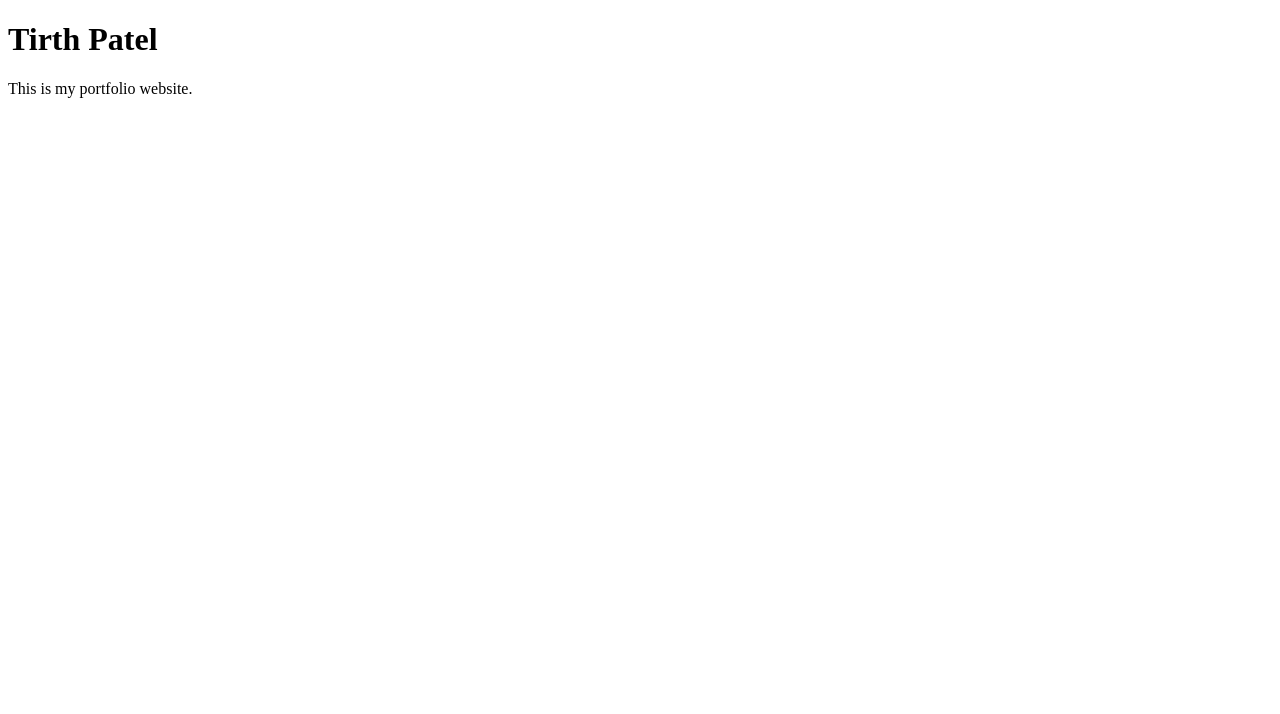
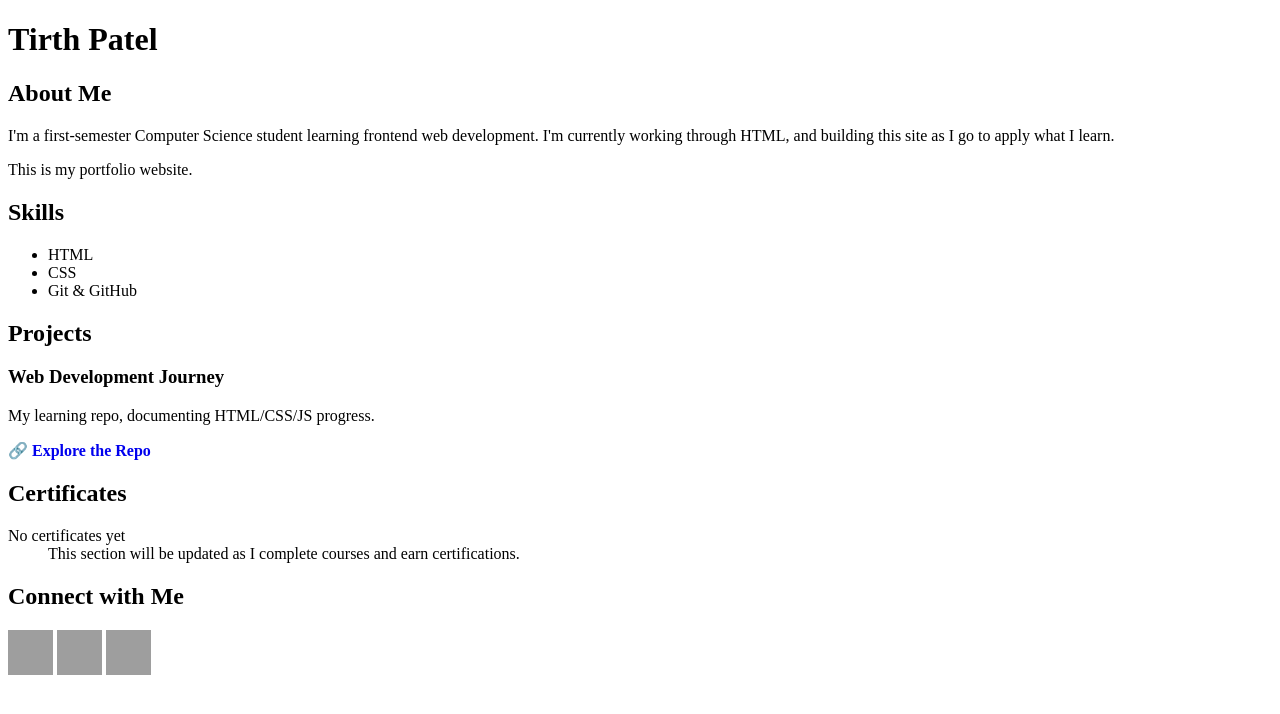
Before and after one commit to tirth-1110/tirth-1110.github.io, a plain HTML site: page index.html in a window 1280 px wide. Drawn offline with Linux system fonts and the light colour scheme; grey boxes are pictures that could not be loaded.

Commit message:
updated index.html

```diff
--- a/index.html
+++ b/index.html
@@ -1,12 +1,46 @@
 <!DOCTYPE html>
 <html lang="en">
+
 <head>
     <meta charset="UTF-8">
     <meta name="viewport" content="width=device-width, initial-scale=1.0">
     <title>Tirth Patel</title>
 </head>
+
 <body>
     <h1>Tirth Patel</h1>
+    <h2>About Me</h2>
+    <p>I'm a first-semester Computer Science student learning frontend web development. I'm currently working through
+        HTML, and building this site as I go to apply what I learn.</p>
     <p>This is my portfolio website.</p>
+    <h2>Skills</h2>
+    <ul type="disc">
+        <li>HTML</li>
+        <li>CSS</li>
+        <li>Git & GitHub</li>
+    </ul>
+    <h2>Projects</h2>
+    <h3>Web Development Journey</h3>
+    <p>My learning repo, documenting HTML/CSS/JS progress.</p>
+    <a href="https://github.com/tirth-1110/web_development_journey_tirth-1110" target="_blank"
+        rel="noopener noreferrer" style="text-decoration: none;"><b>🔗 Explore the Repo</b></a>
+    <h2>Certificates</h2>
+    <dl>
+        <dt>No certificates yet</dt>
+        <dd>This section will be updated as I complete courses and earn certifications.</dd>
+    </dl>
+    <h2>Connect with Me</h2>
+    <p>
+        <a href="https://www.linkedin.com/in/tirth-patel-251836428/" target="_blank" rel="noopener noreferrer" style="text-decoration: none;">
+            <img src="https://upload.wikimedia.org/wikipedia/commons/8/81/LinkedIn_icon.svg" alt="LinkedIn" width="45" height="45">
+        </a>
+        <a href="https://www.instagram.com/tirth_422/" target="_blank" rel="noopener noreferrer" style="text-decoration: none;">
+            <img src="https://cdn.simpleicons.org/instagram" alt="Instagram" width="45" height="45">
+        </a>
+        <a href="https://github.com/tirth-1110" target="_blank" rel="noopener noreferrer" style="text-decoration: none;">
+            <img src="https://cdn.simpleicons.org/github" alt="GitHub" width="45" height="45">
+        </a>
+    </p>
 </body>
+
 </html>
```
